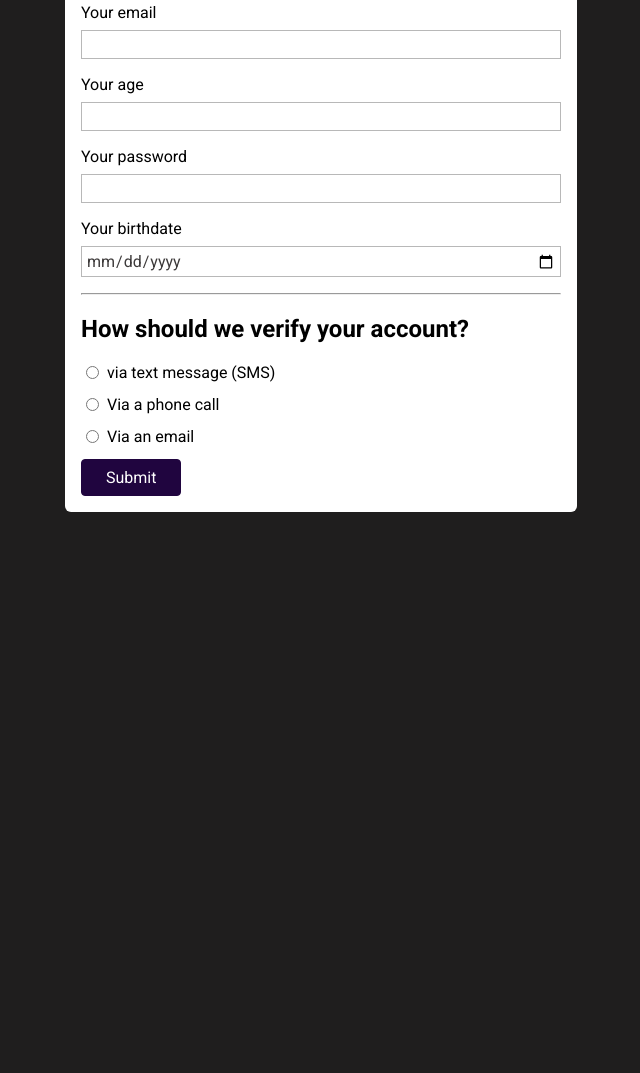
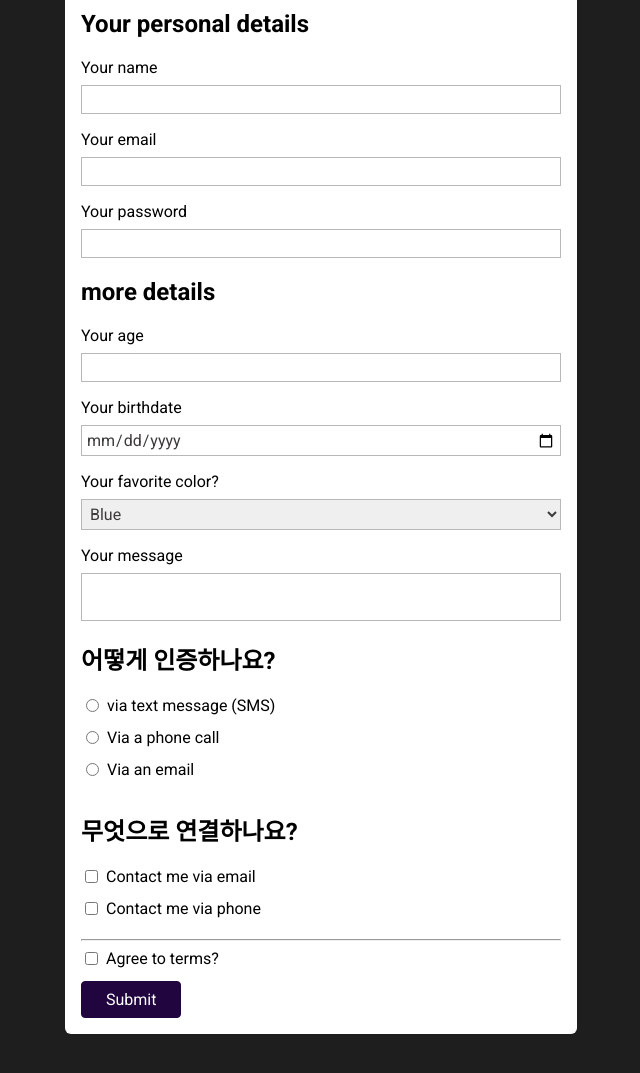
Before and after one commit to nzm6846/-, a plain HTML site: page index.html in a window 1280 px wide. Shown: the part 133-1206 px from the top of the page, without its empty margins (319-959 px from the left). Before the commit the page ends 800 px from the top, so only its background shows below. Drawn offline with Linux system fonts and the light colour scheme.

Commit message:
28일차 사이트 완성

```diff
--- a/index.html
+++ b/index.html
@@ -13,20 +13,60 @@
     <title>HTML form</title>
   </head>
   <body>
+    <header>
+      <h1>Demo form</h1>
+    </header>
+    <main>
       <form action="/" method="GET">
+        <section>
+          <h2>Your personal details</h2>
+          <ul>
+            <li>
               <label for="username">Your name</label>
               <input type="text" name="user-name" id="username" />
+            </li>
+            <li>
               <label for="useremail">Your email</label>
               <input type="email" name="user-email" id="useremail" />
+            </li>
+            <li>
+              <label for="userpassword">Your password</label>
+              <input type="password" name="user-password" id="userpassword" />
+            </li>
+          </ul>
+        </section>
+
+        <section>
+          <h2>more details</h2>
+          <ul>
+            <li>
               <label for="userage">Your age</label>
               <input type="number" step="2" name="user-age" id="userage" />
-      <label for="userpassword">Your password</label>
-      <input type="password" name="user-password" id="userpassword" />
+            </li>
+            <li>
               <label for="birthdate">Your birthdate</label>
               <input type="date" name="user-birthdate" id="birthdate" />
-      <hr />
-      <h2>How should we verify your account?</h2>
-      <div class="form-control-inline">
+            </li>
+            <li>
+              <label for="favoritecolor">Your favorite color?</label>
+              <select name="favorite-color" id="favoritecolor">
+                <option value="Blue">Blue</option>
+                <option value="Black">Black</option>
+                <option value="Red">Red</option>
+              </select>
+            </li>
+          </ul>
+        </section>
+
+        <section>
+          <label for="usermessage">Your message</label>
+          <textarea name="user-message" id="usermessage"></textarea>
+        </section>
+
+        <section>
+          <h2>어떻게 인증하나요?</h2>
+          <ul>
+            <li class="form-control-inline">
               <input
                 type="radio"
                 name="verify"
@@ -34,8 +74,8 @@
                 value="text-massage"
               />
               <label for="verify-text-massage">via text message (SMS)</label>
-      </div>
-      <div class="form-control-inline">
+            </li>
+            <li class="form-control-inline">
               <input
                 type="radio"
                 name="verify"
@@ -43,13 +83,54 @@
                 value="phone"
               />
               <label for="verify-phoen-call">Via a phone call</label>
+            </li>
+            <li class="form-control-inline">
+              <input
+                type="radio"
+                name="verify"
+                id="verify-email"
+                value="email"
+              />
+              <label for="verify-email">Via an email</label>
+            </li>
+          </ul>
+        </section>
+
+        <section>
+          <h2>무엇으로 연결하나요?</h2>
+          <ul>
+            <li class="form-control-inline">
+              <input
+                type="checkbox"
+                id="contact-email"
+                name="contact"
+                value="email"
+              />
+              <label for="contact-email">Contact me via email</label>
+            </li>
+            <li class="form-control-inline">
+              <input
+                type="checkbox"
+                id="contact-phone"
+                name="contact"
+                value="phone"
+              />
+              <label for="contact-phone">Contact me via phone</label>
+            </li>
+          </ul>
+        </section>
+<hr>
+        <section>
+          <div class="form-control-inline">
+            <input type="checkbox" id="agree-terms" name="terms" />
+            <label for="agree-terms">Agree to terms?</label>
           </div>
-      <div class="form-control-inline">
-        <input type="radio" name="verify" id="verify-email" value="email" />
-        <label for="verify-email">Via an email</label>
-      </div>
+        </section>
 
+        <section>
           <button>Submit</button>
+        </section>
       </form>
+    </main>
   </body>
 </html>
--- a/styles.css
+++ b/styles.css
@@ -2,7 +2,16 @@ body {
   background-color: rgb(31, 30, 30);
   font-family: "Roboto", sans-serif;
 }
+h1{
+  text-align: center;
+  color: white;
+}
 
+ul{
+  list-style: none;
+  margin: 0;
+  padding: 0;
+}
 form {
   width: 30rem;
   margin: 3rem auto;
@@ -15,8 +24,11 @@ label {
   margin-bottom: 0.5rem;
   display: block;
 }
+textarea{
+  resize: none;
+}
 
-input {
+input,textarea,select {
   width: 100%;
   display: block;
   margin-bottom: 1rem;
@@ -27,7 +39,7 @@ input {
   color: rgb(61, 58, 58);
 }
 
-input:focus {
+input:focus,textarea:focus {
   background-color: blanchedalmond;
   color: rgb(32, 5, 63);
   border-color: rgb(32, 5, 63);
```
Lines whose indentation alone changed are shown as unchanged.
